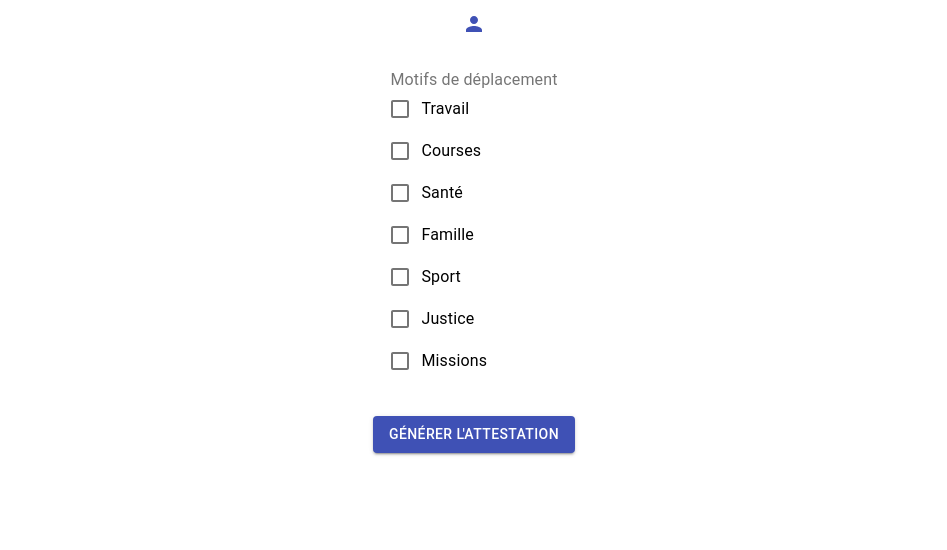
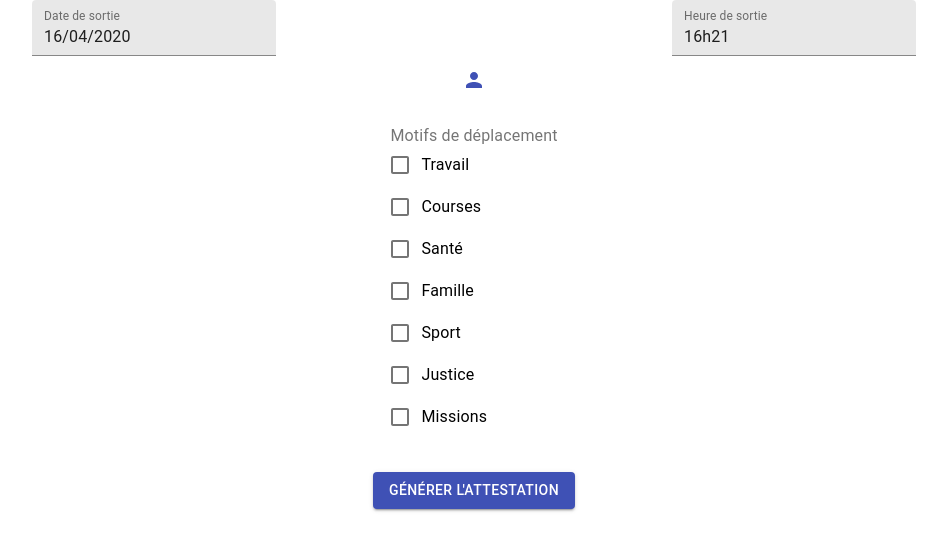
Before and after one commit to favreau84/jecoche, a React (Create React App) app: page / in a window 1280 px wide. Shown: the top 550 px of the page, without its empty margins (166-1113 px from the left). Built offline with nearby package versions, Linux system fonts and the light colour scheme.

Commit message:
add outingDateTime

```diff
--- a/src/App.js
+++ b/src/App.js
@@ -18,6 +18,7 @@ function App() {
     return [state, setState];
   }
 
+  // profile state
   const _initialProfile = {
     firstName:'',
     lastName:'',
@@ -25,17 +26,40 @@ function App() {
     birthPlace: '',
     address:""
   }
-
   const[profile, setProfile] = usePersistedState("profile",_initialProfile)
 
   function handleProfileSubmit(newProfile){
     setProfile({...profile,...newProfile})
   }
 
+  // outingDateTime state
+
+  const _initializeOutingDateTime = function(){
+
+    return ({
+        outingDate : new Date().toLocaleDateString('fr-FR'),
+        outingTime : new Date().toLocaleTimeString('fr-FR', { hour: '2-digit', minute: '2-digit' }).replace(':', 'h')
+    })
+  }
+
+  const [outingDateTime, setOutingDateTime] = React.useState(()=>_initializeOutingDateTime());
+
+  function handleOutingDateTimeChange(newOutingDateTime){
+    console.log(newOutingDateTime)
+    setOutingDateTime({...outingDateTime,...newOutingDateTime})
+  }
+
   return (
     <div className="App">
       <BrowserRouter>
-        <Route path='/' exact render={()=><Home profile = {profile}/>}/>
+        <Route path='/' exact render={()=>{
+          return (<Home
+            profile = {profile}
+            onOutingDateTimeChange = {handleOutingDateTimeChange}
+            outingDateTime = {outingDateTime}
+          />)}
+        }
+        />
         <Route path="/profile" render={()=><Profile onSubmit = {handleProfileSubmit} profile={profile}/>}/>
       </BrowserRouter>
 
--- a/src/components/Home.js
+++ b/src/components/Home.js
@@ -4,6 +4,7 @@ import {withRouter} from 'react-router-dom'
 import CreateButton from './CreateButton'
 import ReasonsForm from './ReasonsForm'
 import ProfileButton from'./ProfileButton'
+import OutingDateTime from './OutingDateTime'
 import Certificate from '../services/certificate/certificate'
 
 function Home(props) {
@@ -26,8 +27,13 @@ function Home(props) {
       props.history.push('/profile')
   }
 
+  function handleOutingDateTimeChange(newOutingDateTime){
+      return props.onOutingDateTimeChange(newOutingDateTime)
+  }
+
   return (
     <div>
+        <OutingDateTime onChange={handleOutingDateTimeChange} outingDateTime={props.outingDateTime}/>
         <ProfileButton onClick={handleProfileButtonClick}/>
         <ReasonsForm onChange = {handleReasonsFormChange}/>
         <CreateButton onClick = {handleCreateButtonClick}/>
--- /dev/null
+++ b/src/components/OutingDateTime.js
@@ -0,0 +1,40 @@
+import React from 'react'
+import {TextField} from '@material-ui/core'
+
+export default function OutingDateTime(props) {
+
+
+    const handleFieldChange = function(id,value){
+        props.onChange({...props.outingDateTime, [id]:value})
+    }
+
+    const containerStyle = {
+        display : 'flex',
+        justifyContent : 'space-around',
+        alignContent: 'center'
+    }
+
+    return (
+        <div >
+            <form>
+                <div style = {containerStyle} >
+                    <div>
+                        <TextField id="outingDate"
+                        label="Date de sortie"
+                        variant="filled"
+                        onChange={({target: {id,value}})=>handleFieldChange(id,value)}
+                        value={props.outingDateTime.outingDate}/>
+                    </div>
+                    <div>
+                        <TextField id="outingTime"
+                        label="Heure de sortie"
+                        variant="filled"
+                        onChange={({target: {id,value}})=>handleFieldChange(id,value)}
+                        value={props.outingDateTime.outingTime}/>
+                    </div>
+                </div>
+            </form>
+
+        </div>
+    )
+}
```
